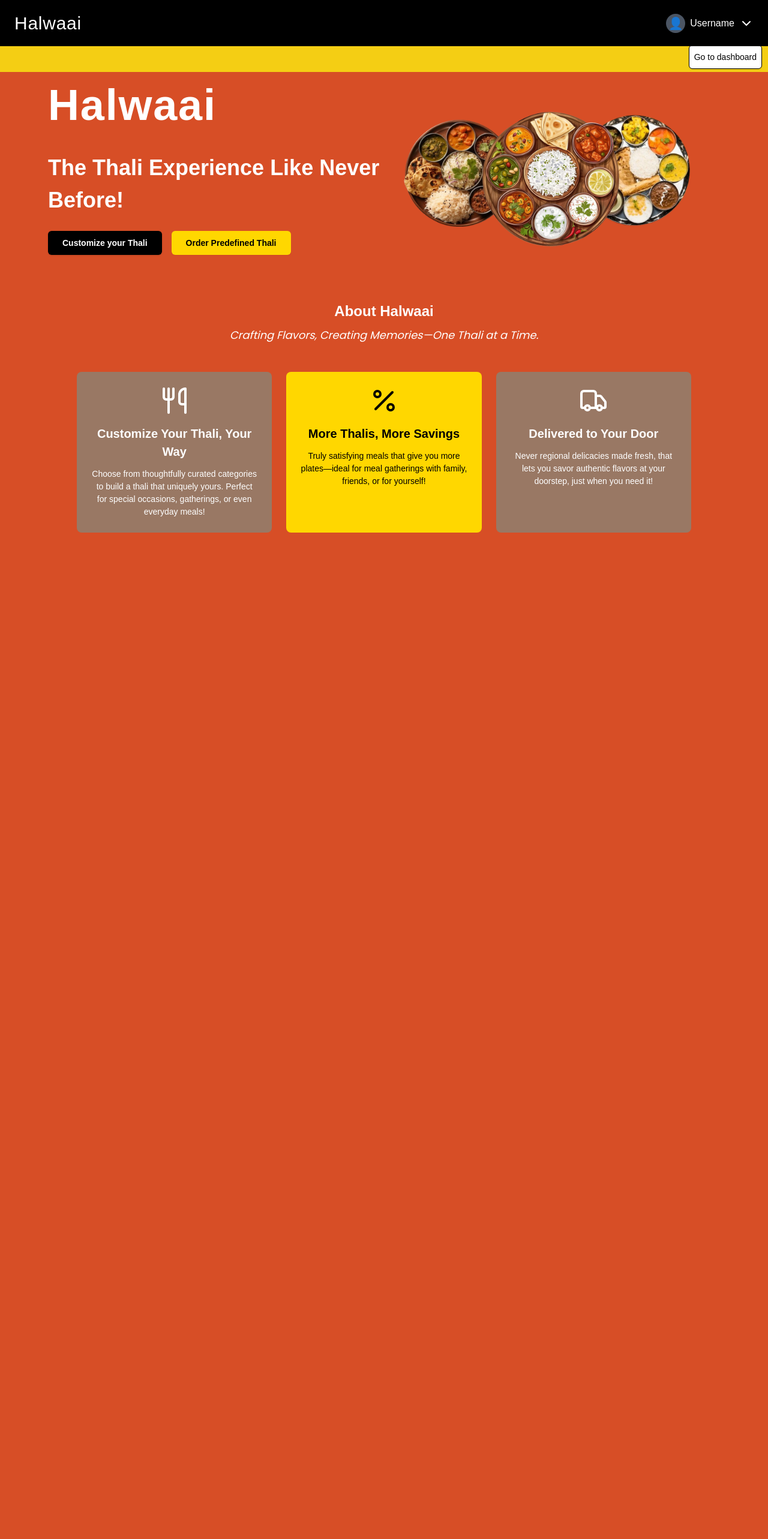
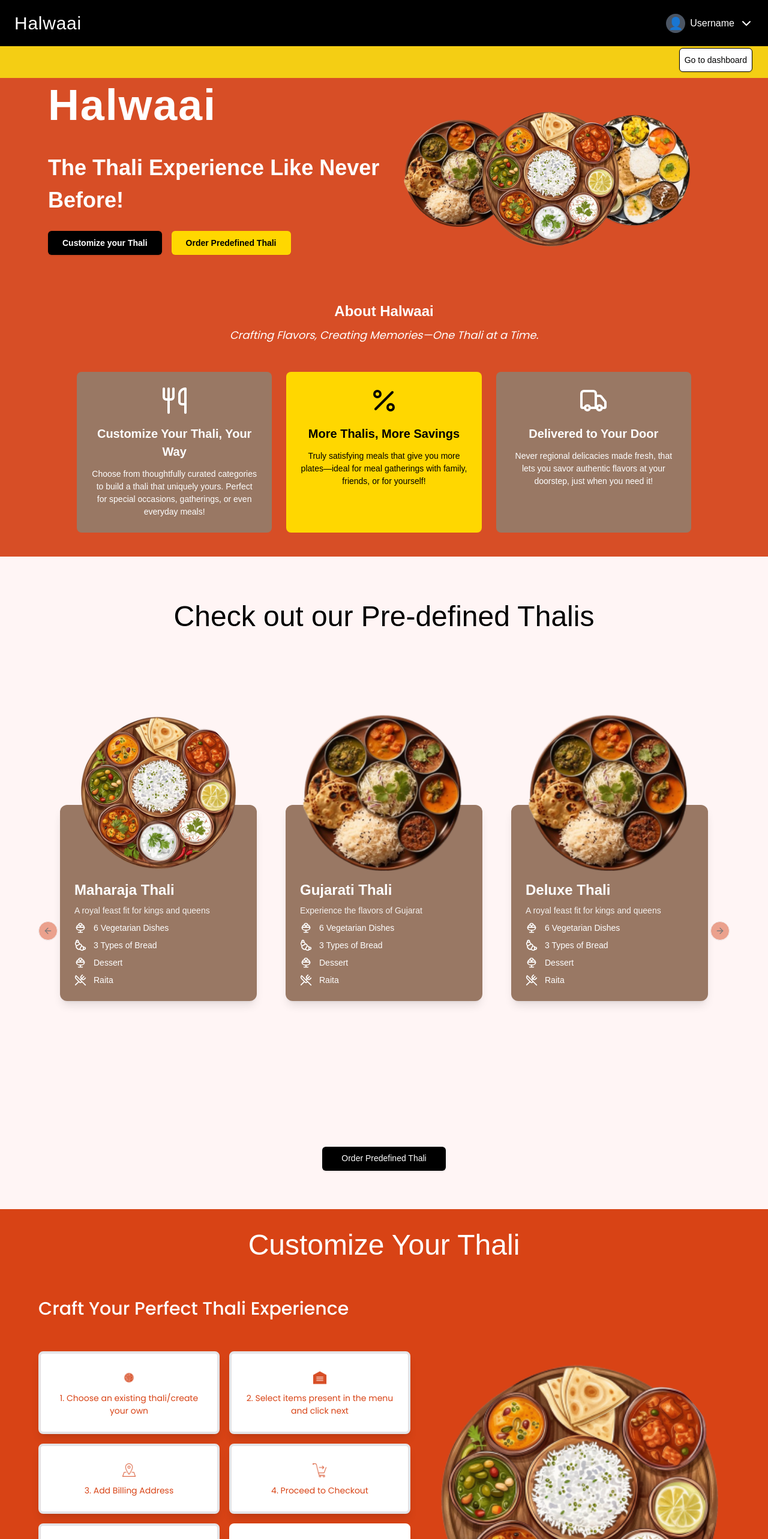
Before and after one commit to Ramsha42001/halwaai-ui, a Next.js app: page /admin in a window 1280 px wide. Shown: the top 2566 px of the page at 60% size. Before the commit the page ends 928 px from the top, so only its background shows below. Built offline with nearby package versions, Linux system fonts and the light colour scheme; a web font is replaced by a local one.

Commit message:
update admin

```diff
--- a/src/app/admin/page.tsx
+++ b/src/app/admin/page.tsx
@@ -2,6 +2,12 @@
 
 import { Button } from "@/components/ui/button";
 import Hero  from "@/components/hero"
+import PredefinedThali from "@/components/upredefined/page";
+import CustomizeThali from "@/components/usteps/page";
+import Delivery from '@/components/udelivery/page'
+import NgoPage from '@/components/contactus/page'
+import Contact from "@/components/contactus/page";
+import Footer from "@/components/footer/page";
 import { useRouter } from "next/navigation";
 
 
@@ -9,13 +15,19 @@ export default function MenuPage() {
   const router = useRouter();
 
   return (
-    <div className="min-h-screen bg-[#fff5f5] text-[black] flex-column">
-      <div className="bg-[#F4CE14] w-[full] h-[50px] fixed top-[70px] left-0 right-0 flex items-center justify-end">
+    <div className="min-h-screen bg-[#fff5f5] text-[black] flex-column pb-[20px]">
+      <div className="bg-[#F4CE14] w-[full] h-[60px] fixed top-[70px] left-0 right-0 flex items-center justify-end p-4">
         <Button onClick={() => router.push('/admin/menuItems')} className="w-auto h-[40px] bg-[white] text-black border border-black rounded-md p-2 mr-[10px]">
           <span>Go to dashboard</span>
         </Button>
       </div>
       <Hero />
+       <PredefinedThali />
+            <CustomizeThali />
+            <Delivery />
+            <NgoPage />
+            <Contact />
+            <Footer />
     </div>
   );
 }
--- a/src/components/bottomNav/page.tsx
+++ b/src/components/bottomNav/page.tsx
@@ -15,7 +15,7 @@ export default function BottomNav() {
 
   return (
     <nav className="fixed bottom-0 left-0 right-0 bg-black text-white z-50 md:hidden">
-      <div className="flex justify-around items-center h-20 w-full mx-auto">
+      <div className="flex justify-around items-center h-15 w-full mx-auto">
         {/* Only show these links if not on user routes */}
         {!isUserRoute && (
           <>
@@ -40,13 +40,13 @@ export default function BottomNav() {
             </Link>
 
             <Link
-              href="/user/history"
+              href="/login"
               className={`flex flex-col items-center space-y-1 w-1/4 p-2 ${
                 pathname === '/orders' ? 'text-primary' : 'text-white'
               }`}
             >
               <ClipboardList className="h-6 w-6" />
-              <span className="text-xs text-center">Your Orders</span>
+              <span className="text-xs text-center">Login</span>
             </Link>
           </>
         )}
```
